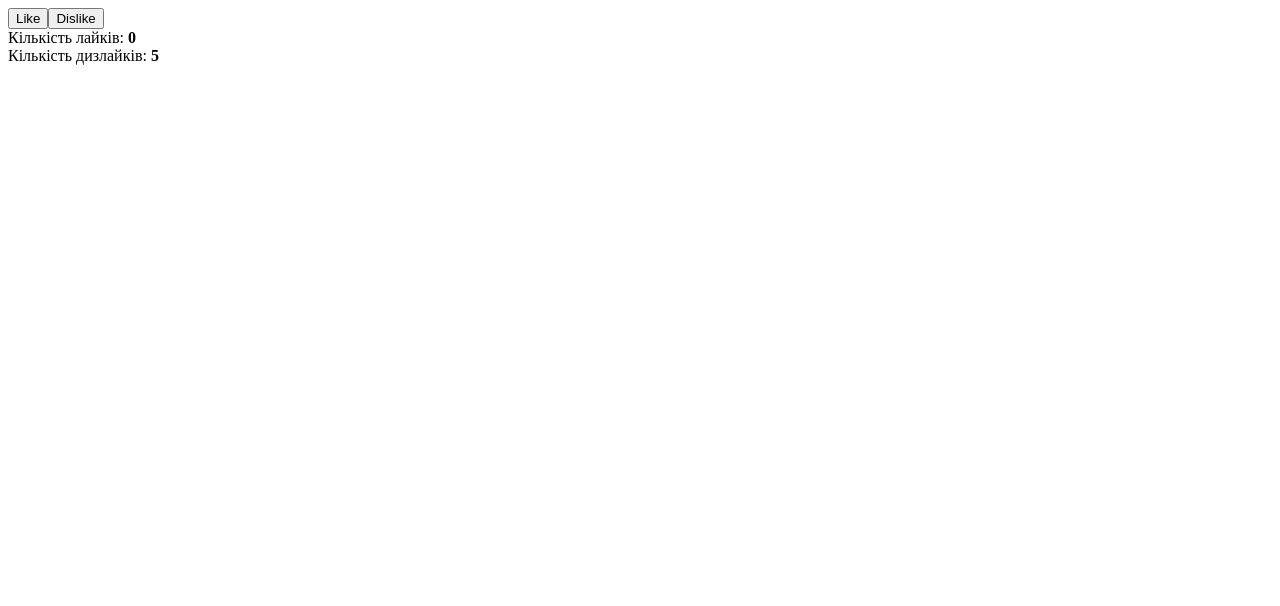
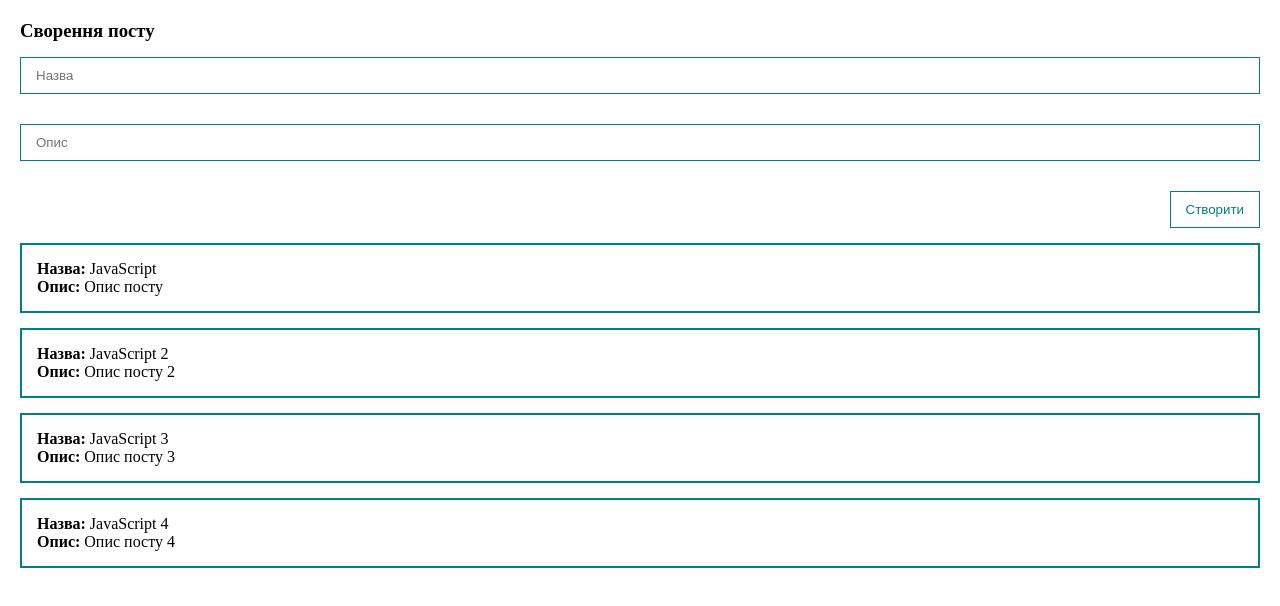
Before and after one commit to Chyharov/my-first-vue-app, a Vue app: page / in a window 1280 px wide. Shown: the top 606 px of the page. Built offline with nearby package versions, Linux system fonts and the light colour scheme.

Commit message:
create form for posts

```diff
--- a/src/App.vue
+++ b/src/App.vue
@@ -1,33 +1,112 @@
 <template>
-<div>
-    <div>
-        <button @click="addLike">Like</button>
-        <button @click="addDislike">Dislike</button>
+    <div class="app">
+        <form @submit.prevent>
+            <h3>Сворення посту</h3>
+            <input
+            v-bind:value="title"
+            @input="title = $event.target.value "
+            class="input"
+            type="text"
+            placeholder="Назва"
+            >
+            <input
+            v-bind:value="body"
+            @input="body = $event.target.value"
+            class="input"
+            type="text"
+            placeholder="Опис"
+            >
+            <button class="btn" @click="createPost">Створити</button>
+        </form>
+
+        <div class="post" v-for="post in posts">
+
+            <div><strong>Назва:</strong> {{ post.title }}</div>
+
+            <div><strong>Опис:</strong> {{ post.body }}</div>
+
+        </div>
     </div>
-    <div>Кількість лайків: <strong>{{ likes }}</strong></div>
-    <div>Кількість дизлайків: <strong>{{ dislikes }}</strong></div>
-</div>
+
 </template>
 
 <script>
+
 export default {
     data() {
         return {
-            likes: 0,
-            dislikes : 5,
+            posts: [
+                { id: 1, title: 'JavaScript', body: 'Опис посту' },
+                { id: 2, title: 'JavaScript 2', body: 'Опис посту 2' },
+                { id: 3, title: 'JavaScript 3', body: 'Опис посту 3' },
+                { id: 4, title: 'JavaScript 4', body: 'Опис посту 4' },
+            ],
+            title: '',
+            body: ''
         }
     },
     methods: {
-        addLike() {
-            this.likes += 1;
+        createPost(event) {
+            event.stopPropagation()
+            const newPost = {
+                id: Date.now(),
+                title: this.title,
+                body: this.body,
+            }
+            this.posts.push(newPost);
+            this.title = '';
+            this.body = '';
         },
-        addDislike() {
-            this.dislikes += 1;
-        }
     }
 }
 </script>
 
 <style>
 
+* {
+    margin: 0;
+    padding: 0;
+    box-sizing: border-box;
+}
+
+.app {
+    padding: 20px;
+}
+
+.post {
+    padding: 15px;
+    border: 2px solid teal;
+    margin-top: 15px;
+}
+
+form {
+    display: flex;
+    flex-direction: column;
+}
+
+.input {
+    width: 100%;
+    border: 1px solid teal;
+    padding: 10px 15px;
+    margin: 15px 0;
+}
+
+.btn {
+    margin-top: 15px;
+    align-self: flex-end;
+    padding: 10px 15px;
+    background: none;
+    color: teal;
+    border: 1px solid teal;
+}
+
 </style>
+
+<!-- <div>
+        <div>
+            <button @click="addLike">Like</button>
+            <button @click="addDislike">Dislike</button>
+        </div>
+<div>Кількість лайків: <strong>{{ likes }}</strong></div>
+<div>Кількість дизлайків: <strong>{{ dislikes }}</strong></div>
+    </div> -->
```
Also changed, not shown: 1 other file (tests, documents, lock files or other folders).
